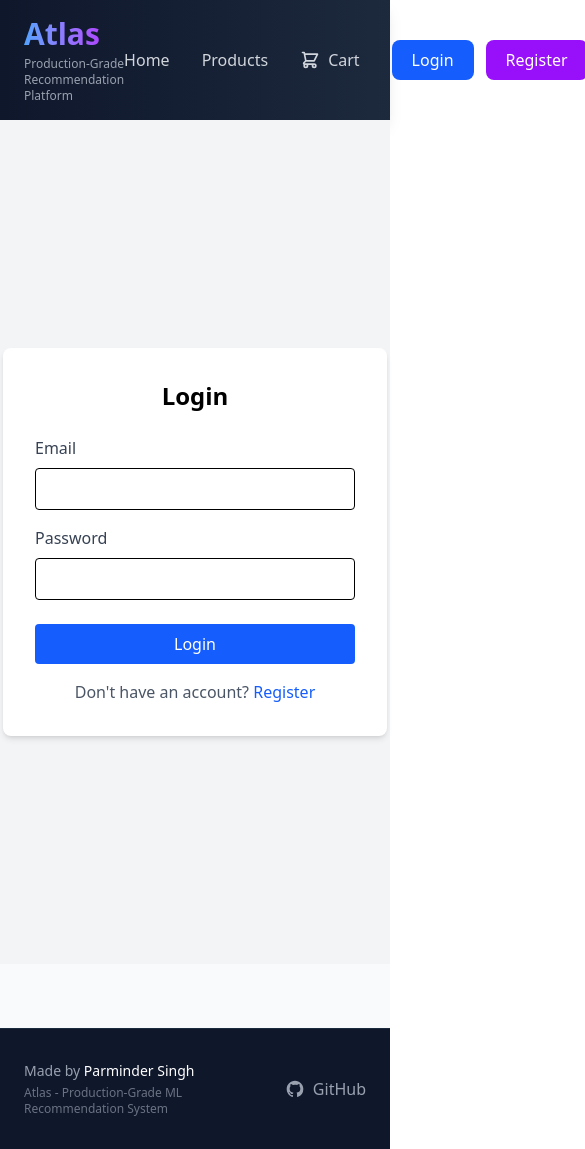
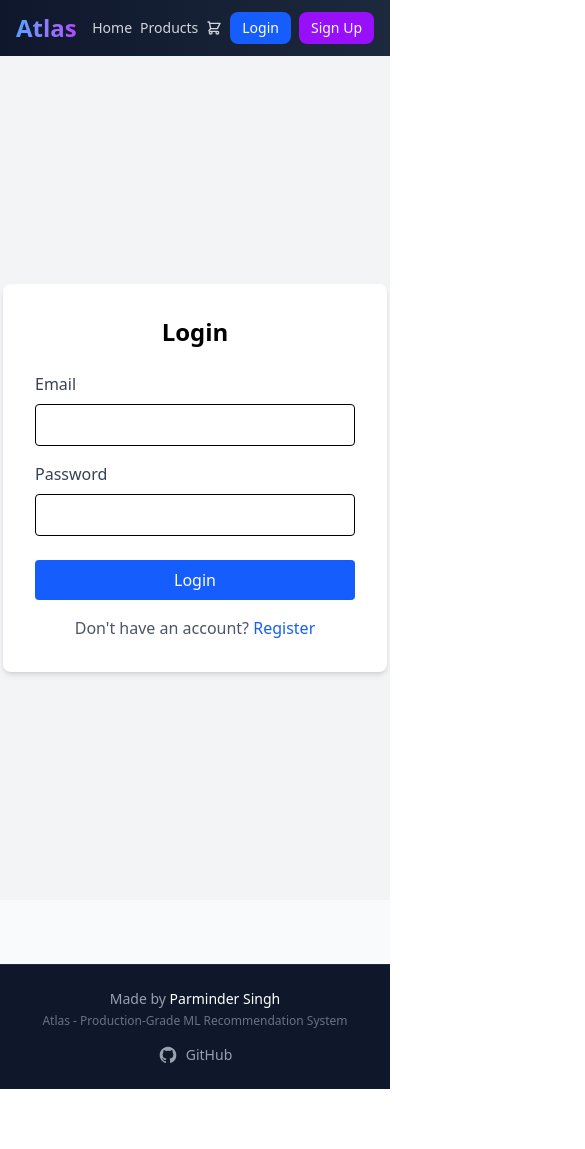
Before and after one commit to ParminderSinghGithub/Atlas, a React (Vite) app in the folder frontend/: page /login in a window 390 px wide. Shown: the whole page, 585 px wide, since content can reach past the window. After the commit the page ends 1089 px from the top, so only its background shows below. Built offline with nearby package versions, Linux system fonts and the light colour scheme.

Commit message:
feat: add responsive design with Tailwind breakpoints - mobile-first grids, adaptive navbar, responsive spacing

```diff
--- a/frontend/src/components/Footer.tsx
+++ b/frontend/src/components/Footer.tsx
@@ -2,10 +2,10 @@ import React from 'react';
 
 export const Footer: React.FC = () => {
   return (
-    <footer className="bg-slate-900 text-gray-400 mt-16 py-8 border-t border-slate-800">
-      <div className="container mx-auto px-6">
-        <div className="flex justify-between items-center">
-          <div className="flex flex-col gap-1">
+    <footer className="bg-slate-900 text-gray-400 mt-16 py-6 sm:py-8 border-t border-slate-800">
+      <div className="container mx-auto px-4 sm:px-6">
+        <div className="flex flex-col sm:flex-row justify-between items-center gap-4 sm:gap-0">
+          <div className="flex flex-col gap-1 text-center sm:text-left">
             <p className="text-sm">
               Made by <span className="text-white font-medium">Parminder Singh</span>
             </p>
@@ -18,7 +18,7 @@ export const Footer: React.FC = () => {
               href="https://github.com/ParminderSinghGithub"
               target="_blank"
               rel="noopener noreferrer"
-              className="flex items-center gap-2 text-gray-400 hover:text-white transition-colors"
+              className="flex items-center gap-2 text-gray-400 hover:text-white transition-colors text-sm"
             >
               <svg className="w-5 h-5" fill="currentColor" viewBox="0 0 24 24" aria-hidden="true">
                 <path fillRule="evenodd" d="M12 2C6.477 2 2 6.484 2 12.017c0 4.425 2.865 8.18 6.839 9.504.5.092.682-.217.682-.483 0-.237-.008-.868-.013-1.703-2.782.605-3.369-1.343-3.369-1.343-.454-1.158-1.11-1.466-1.11-1.466-.908-.62.069-.608.069-.608 1.003.07 1.531 1.032 1.531 1.032.892 1.53 2.341 1.088 2.91.832.092-.647.35-1.088.636-1.338-2.22-.253-4.555-1.113-4.555-4.951 0-1.093.39-1.988 1.029-2.688-.103-.253-.446-1.272.098-2.65 0 0 .84-.27 2.75 1.026A9.564 9.564 0 0112 6.844c.85.004 1.705.115 2.504.337 1.909-1.296 2.747-1.027 2.747-1.027.546 1.379.202 2.398.1 2.651.64.7 1.028 1.595 1.028 2.688 0 3.848-2.339 4.695-4.566 4.943.359.309.678.92.678 1.855 0 1.338-.012 2.419-.012 2.747 0 .268.18.58.688.482A10.019 10.019 0 0022 12.017C22 6.484 17.522 2 12 2z" clipRule="evenodd" />
--- a/frontend/src/components/Navbar.tsx
+++ b/frontend/src/components/Navbar.tsx
@@ -25,73 +25,75 @@ export const Navbar: React.FC = () => {
 
   return (
     <nav className="bg-gradient-to-r from-slate-900 to-slate-800 text-white shadow-lg">
-      <div className="container mx-auto px-6 py-4">
+      <div className="container mx-auto px-4 sm:px-6 py-3 sm:py-4">
         <div className="flex justify-between items-center">
           {/* Logo and Tagline */}
           <div className="flex flex-col">
             <Link to="/" className="flex items-center gap-2 group">
-              <span className="text-3xl font-bold bg-gradient-to-r from-blue-400 to-purple-500 bg-clip-text text-transparent">
+              <span className="text-2xl sm:text-3xl font-bold bg-gradient-to-r from-blue-400 to-purple-500 bg-clip-text text-transparent">
                 Atlas
               </span>
             </Link>
-            <span className="text-xs text-gray-400 mt-1">
+            <span className="hidden sm:block text-xs text-gray-400 mt-1">
               Production-Grade Recommendation Platform
             </span>
           </div>
 
           {/* Navigation Links */}
-          <div className="flex items-center gap-8">
+          <div className="flex items-center gap-2 sm:gap-4 md:gap-8">
             <Link
               to="/"
-              className="text-gray-300 hover:text-white transition-colors font-medium"
+              className="text-gray-300 hover:text-white transition-colors font-medium text-sm sm:text-base"
             >
               Home
             </Link>
             <Link
               to="/products"
-              className="text-gray-300 hover:text-white transition-colors font-medium"
+              className="text-gray-300 hover:text-white transition-colors font-medium text-sm sm:text-base"
             >
               Products
             </Link>
             <Link
               to="/cart"
-              className="flex items-center gap-2 text-gray-300 hover:text-white transition-colors font-medium"
+              className="flex items-center gap-1 sm:gap-2 text-gray-300 hover:text-white transition-colors font-medium text-sm sm:text-base"
             >
-              <svg xmlns="http://www.w3.org/2000/svg" className="h-5 w-5" fill="none" viewBox="0 0 24 24" stroke="currentColor">
+              <svg xmlns="http://www.w3.org/2000/svg" className="h-4 w-4 sm:h-5 sm:w-5" fill="none" viewBox="0 0 24 24" stroke="currentColor">
                 <path strokeLinecap="round" strokeLinejoin="round" strokeWidth={2} d="M3 3h2l.4 2M7 13h10l4-8H5.4M7 13L5.4 5M7 13l-2.293 2.293c-.63.63-.184 1.707.707 1.707H17m0 0a2 2 0 100 4 2 2 0 000-4zm-8 2a2 2 0 11-4 0 2 2 0 014 0z" />
               </svg>
-              Cart
+              <span className="hidden sm:inline">Cart</span>
             </Link>
 
             {/* User Section */}
             {isAuthenticated ? (
-              <div className="flex items-center gap-4">
-                <div className="flex items-center gap-3">
-                  <div className="w-10 h-10 rounded-full bg-gradient-to-br from-blue-500 to-purple-600 flex items-center justify-center text-white font-bold shadow-md">
+              <div className="flex items-center gap-2 sm:gap-4">
+                <div className="flex items-center gap-2">
+                  <div className="w-8 h-8 sm:w-10 sm:h-10 rounded-full bg-gradient-to-br from-blue-500 to-purple-600 flex items-center justify-center text-white font-bold shadow-md text-sm sm:text-base">
                     {userDisplay.initial}
                   </div>
-                  <span className="text-sm text-gray-300">{userDisplay.prefix}</span>
+                  <span className="hidden md:inline text-sm text-gray-300">{userDisplay.prefix}</span>
                 </div>
                 <button
                   onClick={logout}
-                  className="bg-red-600 hover:bg-red-700 px-4 py-2 rounded-lg transition-colors font-medium"
+                  className="bg-red-600 hover:bg-red-700 px-3 py-1.5 sm:px-4 sm:py-2 rounded-lg transition-colors font-medium text-sm sm:text-base"
                 >
-                  Logout
+                  <span className="hidden sm:inline">Logout</span>
+                  <span className="sm:hidden">Exit</span>
                 </button>
               </div>
             ) : (
-              <div className="flex gap-3">
+              <div className="flex gap-2 sm:gap-3">
                 <Link
                   to="/login"
-                  className="bg-blue-600 hover:bg-blue-700 px-5 py-2 rounded-lg transition-colors font-medium"
+                  className="bg-blue-600 hover:bg-blue-700 px-3 py-1.5 sm:px-5 sm:py-2 rounded-lg transition-colors font-medium text-sm sm:text-base"
                 >
                   Login
                 </Link>
                 <Link
                   to="/register"
-                  className="bg-purple-600 hover:bg-purple-700 px-5 py-2 rounded-lg transition-colors font-medium"
+                  className="bg-purple-600 hover:bg-purple-700 px-3 py-1.5 sm:px-5 sm:py-2 rounded-lg transition-colors font-medium text-sm sm:text-base"
                 >
-                  Register
+                  <span className="hidden sm:inline">Register</span>
+                  <span className="sm:hidden">Sign Up</span>
                 </Link>
               </div>
             )}
--- a/frontend/src/pages/CartPage.tsx
+++ b/frontend/src/pages/CartPage.tsx
@@ -56,18 +56,18 @@ export const CartPage: React.FC = () => {
   }, 0);
 
   return (
-    <div className="container mx-auto px-4">
+    <div className="container mx-auto px-4 sm:px-6">
       {/* Toast Notification */}
       {showToast && (
-        <div className="fixed top-20 right-8 z-50 bg-green-500 text-white px-6 py-3 rounded-lg shadow-lg flex items-center gap-2 animate-fade-in">
-          <svg xmlns="http://www.w3.org/2000/svg" className="h-5 w-5" viewBox="0 0 20 20" fill="currentColor">
+        <div className="fixed top-20 right-4 sm:right-8 z-50 bg-green-500 text-white px-4 sm:px-6 py-2 sm:py-3 rounded-lg shadow-lg flex items-center gap-2 animate-fade-in">
+          <svg xmlns="http://www.w3.org/2000/svg" className="h-4 w-4 sm:h-5 sm:w-5" viewBox="0 0 20 20" fill="currentColor">
             <path fillRule="evenodd" d="M10 18a8 8 0 100-16 8 8 0 000 16zm3.707-9.293a1 1 0 00-1.414-1.414L9 10.586 7.707 9.293a1 1 0 00-1.414 1.414l2 2a1 1 0 001.414 0l4-4z" clipRule="evenodd" />
           </svg>
-          Purchase successful! Thank you for your order.
+          <span className="text-sm sm:text-base">Purchase successful! Thank you for your order.</span>
         </div>
       )}
 
-      <h1 className="text-3xl font-bold mb-6">Shopping Cart</h1>
+      <h1 className="text-2xl sm:text-3xl font-bold mb-4 sm:mb-6">Shopping Cart</h1>
 
       {cart.length === 0 ? (
         <div className="bg-gray-100 border border-gray-300 text-gray-700 px-4 py-8 rounded text-center">
--- a/frontend/src/pages/HomePage.tsx
+++ b/frontend/src/pages/HomePage.tsx
@@ -63,14 +63,14 @@ export const HomePage: React.FC = () => {
   };
 
   return (
-    <div className="container mx-auto px-6 py-8">
+    <div className="container mx-auto px-4 sm:px-6 py-4 sm:py-8">
       {/* Hero Section with Recommendations */}
-      <section className="mb-12">
-        <div className="bg-gradient-to-r from-blue-50 to-purple-50 rounded-xl p-8 mb-8">
-          <h1 className="text-4xl font-bold mb-2 bg-gradient-to-r from-blue-600 to-purple-600 bg-clip-text text-transparent">
+      <section className="mb-8 sm:mb-12">
+        <div className="bg-gradient-to-r from-blue-50 to-purple-50 rounded-xl p-4 sm:p-8 mb-6 sm:mb-8">
+          <h1 className="text-2xl sm:text-3xl md:text-4xl font-bold mb-2 bg-gradient-to-r from-blue-600 to-purple-600 bg-clip-text text-transparent">
             Personalized Recommendations
           </h1>
-          <p className="text-gray-600">Personalized using historical behavior and recent session activity</p>
+          <p className="text-sm sm:text-base text-gray-600">Personalized using historical behavior and recent session activity</p>
         </div>
 
         {loadingRecs ? (
@@ -96,7 +96,7 @@ export const HomePage: React.FC = () => {
                 <span className="text-gray-500">{recommendations.length} items</span>
               </div>
             </div>
-            <div className="grid grid-cols-1 md:grid-cols-4 gap-6">
+            <div className="grid grid-cols-1 sm:grid-cols-2 lg:grid-cols-4 gap-4 sm:gap-6">
               {recommendations.slice(0, 8).map((rec) => (
                 <Link
                   key={rec.product_id}
@@ -158,7 +158,7 @@ export const HomePage: React.FC = () => {
           </div>
         ) : (
           <>
-            <div className="grid grid-cols-1 md:grid-cols-4 gap-6 mb-8">
+            <div className="grid grid-cols-1 sm:grid-cols-2 lg:grid-cols-4 gap-4 sm:gap-6 mb-8">
               {currentProducts.map((product) => (
                 <Link
                   key={product.id}
--- a/frontend/src/pages/ProductListPage.tsx
+++ b/frontend/src/pages/ProductListPage.tsx
@@ -94,11 +94,11 @@ export const ProductListPage: React.FC = () => {
   );
 
   return (
-    <div className="container mx-auto px-6 py-8">
-      <h1 className="text-3xl font-bold mb-8 text-gray-800">Product Catalog</h1>
+    <div className="container mx-auto px-4 sm:px-6 py-4 sm:py-8">
+      <h1 className="text-2xl sm:text-3xl font-bold mb-6 sm:mb-8 text-gray-800">Product Catalog</h1>
 
       {/* Search and Filter Section */}
-      <div className="bg-white rounded-lg shadow-sm p-6 mb-8 border border-gray-200">
+      <div className="bg-white rounded-lg shadow-sm p-4 sm:p-6 mb-6 sm:mb-8 border border-gray-200">
         <div className="grid grid-cols-1 md:grid-cols-2 gap-4">
           {/* Search Bar */}
           <div>
@@ -175,7 +175,7 @@ export const ProductListPage: React.FC = () => {
         </div>
       ) : (
         <>
-          <div className="grid grid-cols-1 md:grid-cols-4 gap-6 mb-8">
+          <div className="grid grid-cols-1 sm:grid-cols-2 lg:grid-cols-4 gap-4 sm:gap-6 mb-8">
             {filteredProducts.map((product) => (
               <Link
                 key={product.id}
```
Also changed, not shown: frontend/src/pages/ProductDetailPage.tsx (+7 -7 lines), 1 other file (tests, documents, lock files or other folders).
